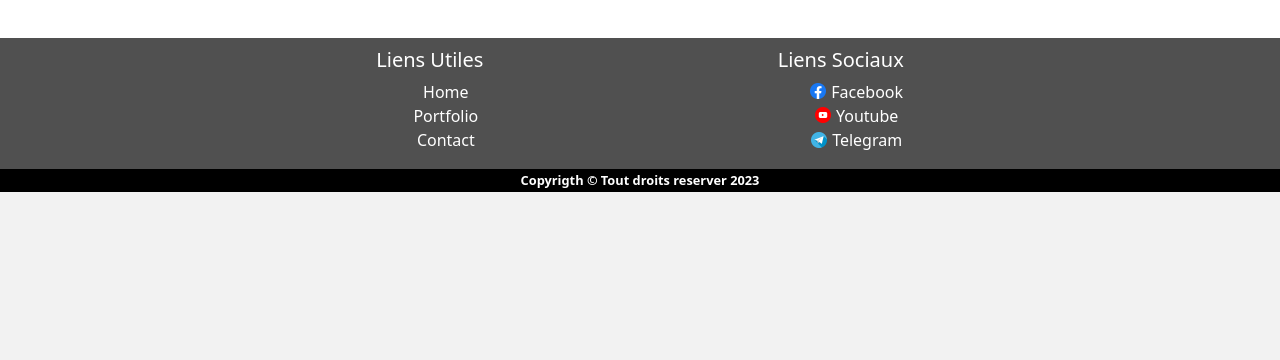
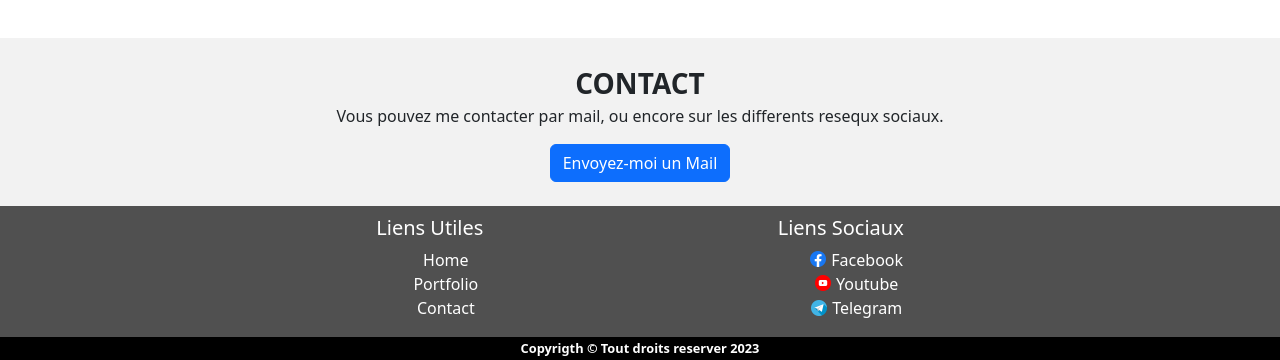
Before and after one commit to danofred00/danofred00.github.io, a plain HTML site: page index.html in a window 1280 px wide. Shown: the part 1607-1967 px from the top of the page. Before the commit the page ends 1799 px from the top, so only its background shows below. Drawn offline with nearby package versions, Linux system fonts and the light colour scheme.

Commit message:
Setting up Contact section

```diff
--- a/index.html
+++ b/index.html
@@ -53,7 +53,7 @@
                                 <a href="#cv" class="nav-link">Mon CV</a>
                             </li>
                             <li class="nav-item">
-                                <a class="nav-link" href="./contact.html">Contact</a>
+                                <a class="nav-link" href="#contact">Contact</a>
                             </li>
                         </ul>
                     </div>
@@ -223,6 +223,17 @@
             </div>
         </div>
 
+        <!-- Contact Section -->
+        <div class="container-fluid" id="contact-container">
+            <div class="container py-4" id="contact">
+                <div class="text-center text-uppercase fw-bold fs-3">Contact</div>
+                <div class="text-center">
+                    <p>Vous pouvez me contacter par mail, ou encore sur les differents resequx sociaux.</p>
+                    <a href="mailto:danofred00@gmail.com" class="btn btn-primary">Envoyez-moi un Mail</a>
+                </div>
+            </div>
+        </div>
+
         <!-- Footer -->
         <footer id="footer">
             <div class="footerTop d-flex container justify-content-evenly">
```
Also changed, not shown: 1 other file.
